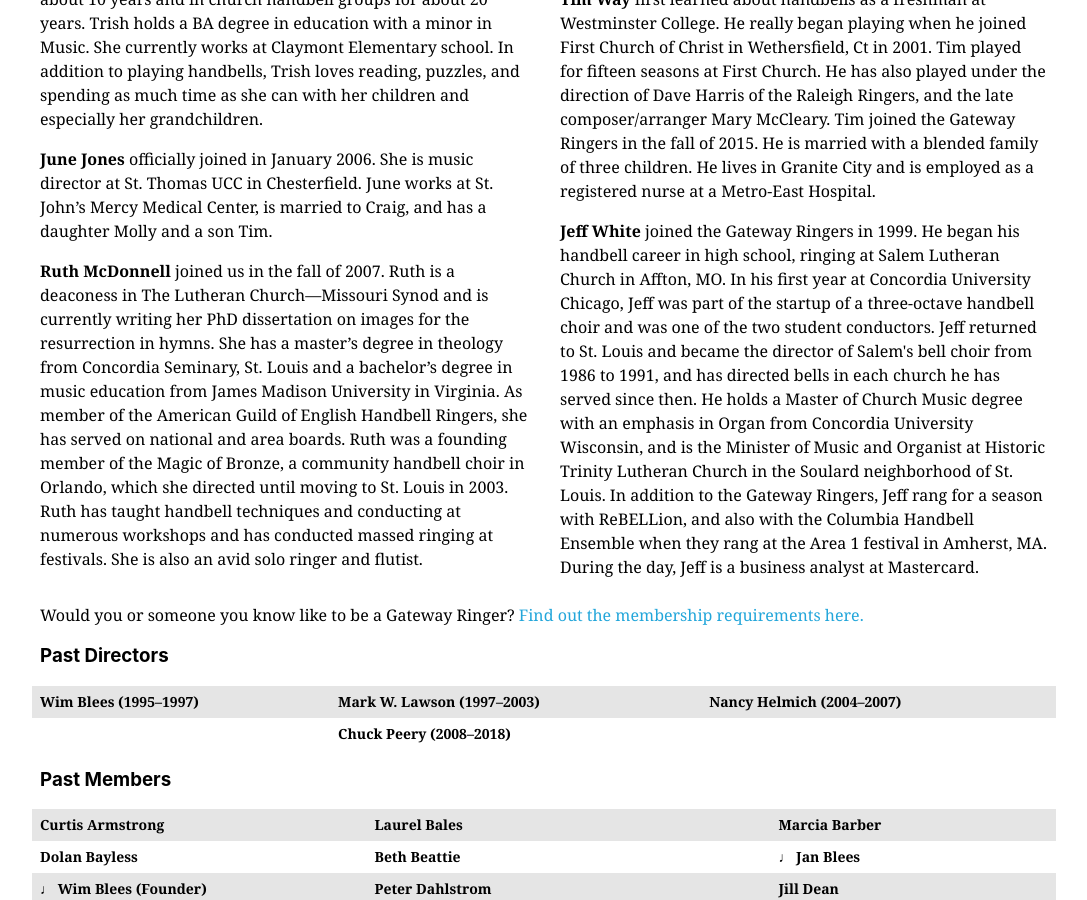
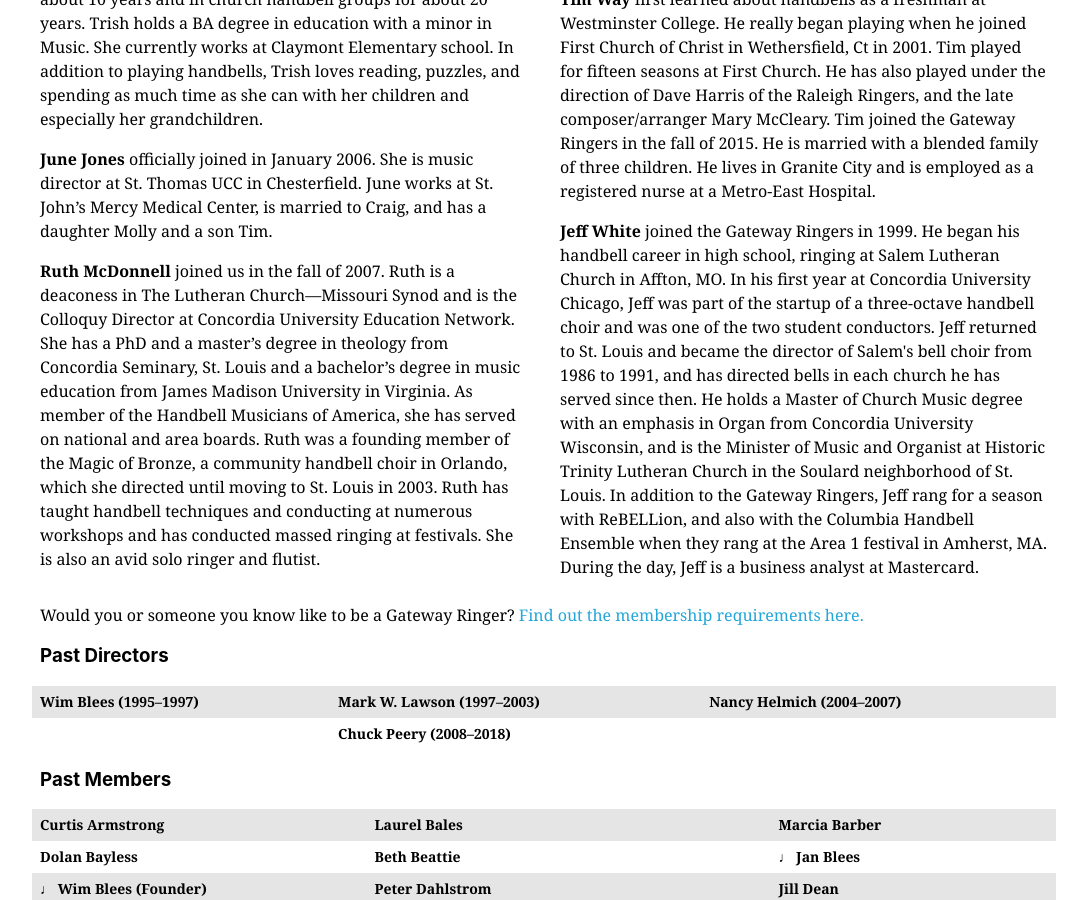
Before and after one commit to GatewayRingers/GatewayRingers.github.io, a Jekyll site: the page built from musicians.html, in a window 1280 px wide and 900 px high, scrolled down 2105 px. Shown: the whole window, without its empty margins (96-1183 px from the left). Built offline with Jekyll 4.4.1, drawn with Linux system fonts in a browser that asks for light colours; nearby versions of some CDN libraries.

Commit message:
Update musicians.html

```diff
--- a/musicians.html
+++ b/musicians.html
@@ -87,17 +87,12 @@ title: Gateway Musicians
   is married to Bill, has three sons, three wonderful daughters-in-law, and
   four beautiful granddaughters.</li>-->
 
-  <li class="pv2" id="Ruth"><strong>Ruth McDonnell</strong> joined us in the fall of 2007.
-  Ruth is a deaconess in The Lutheran Church—Missouri Synod and is currently writing her
-  PhD dissertation on images for the resurrection in hymns.  She has a master’s
-  degree in theology from Concordia Seminary, St. Louis and a bachelor’s
-  degree in music education from James Madison University in Virginia. As
-  member of the American Guild of English Handbell Ringers, she has served on
-  national and area boards. Ruth was a founding member of the Magic of Bronze,
-  a community handbell choir in Orlando, which she directed until moving to
-  St. Louis in 2003. Ruth has taught handbell techniques and conducting at
-  numerous workshops and has conducted massed ringing at festivals. She is
-  also an avid solo ringer and flutist.
+  <li class="pv2" id="Ruth"><strong>Ruth McDonnell</strong> joined us in the fall of 2007. Ruth is a deaconess in The Lutheran Church—Missouri Synod
+    and is the Colloquy Director at Concordia University Education Network. She has a PhD and a master’s degree in theology from Concordia Seminary,
+    St. Louis and a bachelor’s degree in music education from James Madison University in Virginia. As member of the Handbell Musicians of America,
+    she has served on national and area boards. Ruth was a founding member of the Magic of Bronze, a community handbell choir in Orlando, which she
+    directed until moving to St. Louis in 2003. Ruth has taught handbell techniques and conducting at numerous workshops and has conducted massed
+    ringing at festivals. She is also an avid solo ringer and flutist.
   </li>
 
   <li class="pv2" id="Kaitlyn"><strong>Kaitlyn Meier</strong> began ringing in a children’s tone chime choir
```
